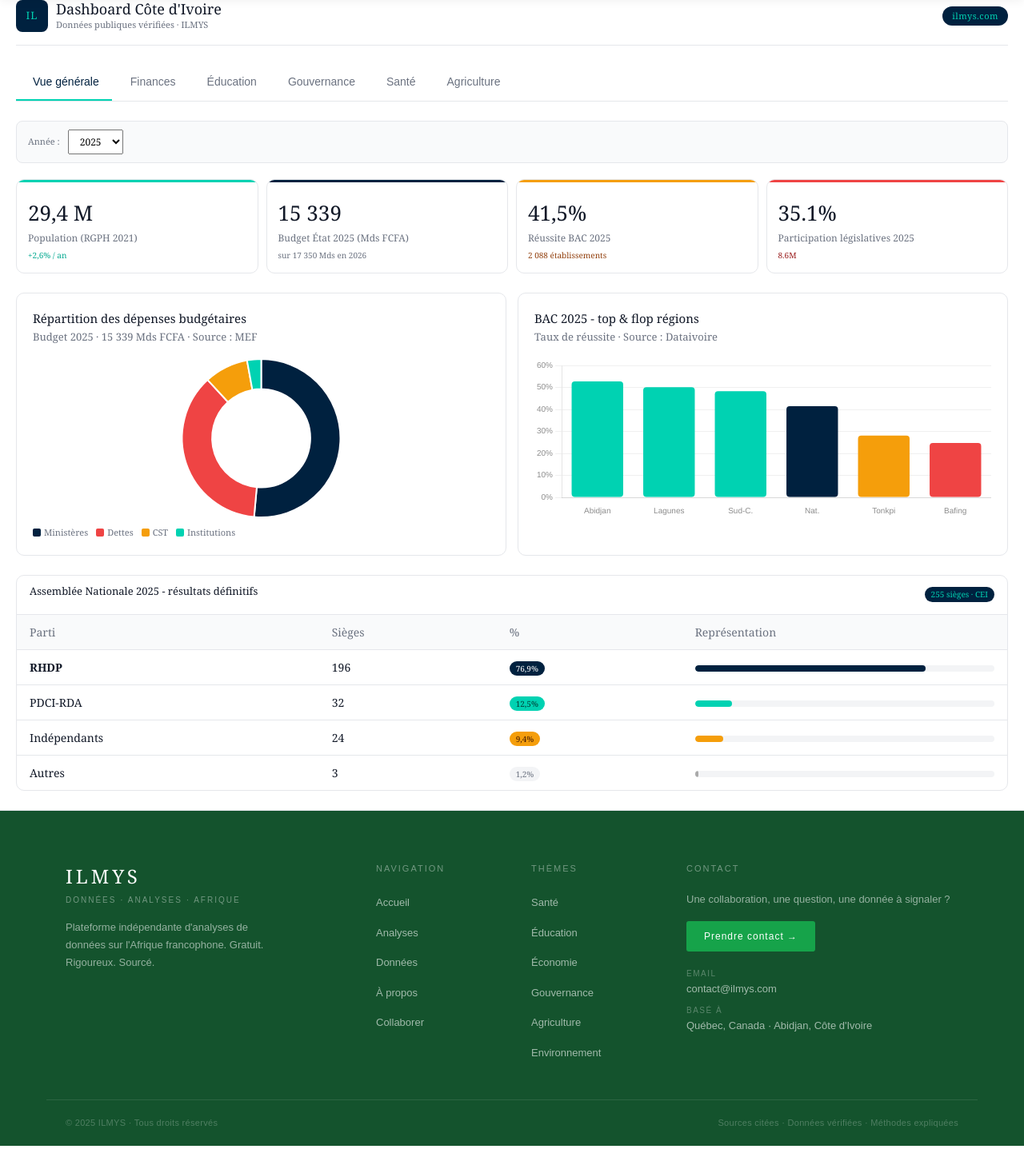
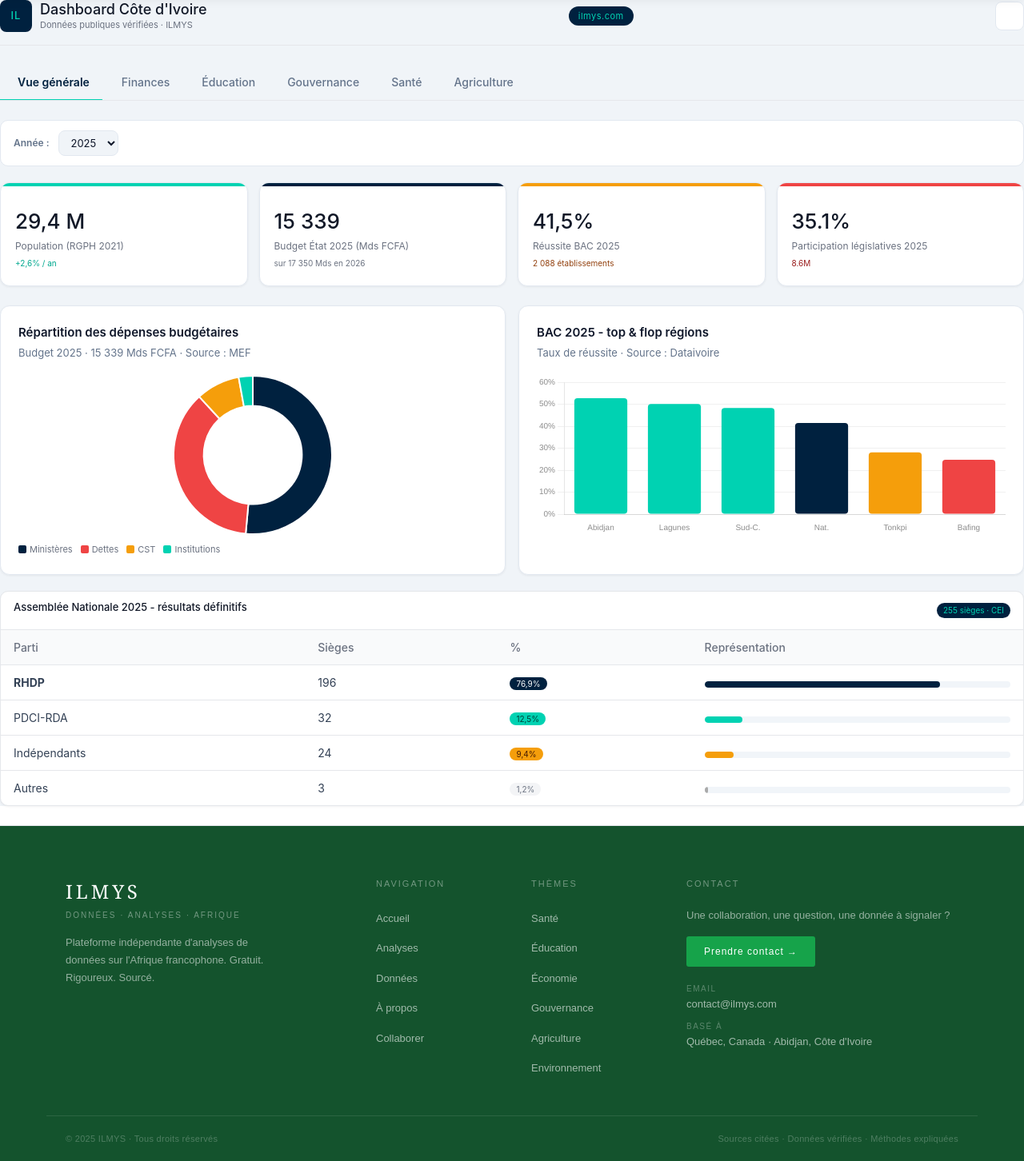
Before and after one commit to lynol/ilmys, a Flask app: page /dashboard in a window 1280 px wide. Shown: the part 68-1520 px from the top of the page at 80% size. Run offline with Flask 3, Linux system fonts and the light colour scheme; data that the repository does not hold is empty; some libraries are stand-ins or nearby versions.

Commit message:
Dashboard Finance MAJ

```diff
--- a/templates/dashboard.html
+++ b/templates/dashboard.html
@@ -3,7 +3,7 @@
 {% block title %}Dashboard - ILMYS{% endblock %}
 
 {% block content %}
-<div style="max-width:100%;margin:0;padding:0 20px">
+<div class="dash-wrapper" id="dashWrapper">
     <!-- HEADER -->
     <div style="display:flex;align-items:center;justify-content:space-between;
                 padding-bottom:1rem;border-bottom:0.5px solid var(--border);
@@ -28,6 +28,11 @@
                      background:#00213f;color:#00d2b2;letter-spacing:0.5px">
             ilmys.com
         </span>
+
+        <button class="theme-toggle" onclick="toggleTheme()"
+                id="themeBtn" title="Mode sombre/clair">
+            <i class="ti ti-moon"></i>
+        </button>
     </div>
 
     <!-- ONGLETS -->
@@ -701,123 +706,297 @@
 
 <!-- CSS Dashboard -->
 <style>
+/* ─── VARIABLES ─── */
+:root {
+    --d-bleu    : #00213f;
+    --d-vert    : #00d2b2;
+    --d-rouge   : #ef4444;
+    --d-orange  : #f59e0b;
+    --d-gris    : #6B7280;
+    --d-bg      : #f0f4f8;
+    --d-card    : #ffffff;
+    --d-border  : #e2e8f0;
+    --d-noir    : #0f172a;
+    --d-texte   : #334155;
+    --d-muted   : #64748b;
+}
+
+[data-theme="dark"] {
+    --d-bg      : #0f172a;
+    --d-card    : #1e293b;
+    --d-border  : #334155;
+    --d-noir    : #f1f5f9;
+    --d-texte   : #cbd5e1;
+    --d-muted   : #94a3b8;
+}
+
+/* ─── BASE ─── */
+.dash-wrapper {
+    font-family: -apple-system, BlinkMacSystemFont, 'Segoe UI', sans-serif;
+    background: var(--d-bg);
+    min-height: 100vh;
+    color: var(--d-texte);
+    transition: background 0.2s, color 0.2s;
+    padding: 0;
+}
+
+/* ─── TABS ─── */
 .dash-tab {
-    padding: 9px 14px;
-    font-size: 12px;
-    color: var(--muted);
+    padding: 12px 16px;
+    font-size: 13px;
+    font-weight: 500;
+    color: var(--d-muted);
     cursor: pointer;
     border: none;
     background: none;
     border-bottom: 2.5px solid transparent;
-    margin-bottom: -0.5px;
+    margin-bottom: -1px;
     white-space: nowrap;
     display: inline-flex;
     align-items: center;
-    gap: 5px;
+    gap: 6px;
     transition: color 0.15s;
-    font-family: sans-serif;
-}
-.dash-tab:hover { color: var(--noir); }
-.dash-tab.active { color: #00213f; border-bottom-color: #00d2b2; font-weight: 500; }
+    font-family: inherit;
+}
+
+.dash-tab:hover { color: var(--d-noir); }
+
+.dash-tab.active {
+    color: var(--d-bleu);
+    border-bottom-color: var(--d-vert);
+    font-weight: 600;
+}
 
 .dash-section { display: none; }
 .dash-section.active { display: block; }
 
+/* ─── KPI GRID ─── */
 .dash-kpi-grid {
     display: grid;
-    grid-template-columns: repeat(auto-fit, minmax(130px, 1fr));
-    gap: 10px;
-    margin-bottom: 1.5rem;
+    grid-template-columns: repeat(auto-fit, minmax(160px, 1fr));
+    gap: 14px;
+    margin-bottom: 24px;
 }
 
 .dash-kpi {
-    border-radius: 10px;
-    padding: 14px;
+    background: var(--d-card);
+    border-radius: 12px;
+    padding: 20px 18px;
     position: relative;
     overflow: hidden;
-    border: 0.5px solid var(--border);
-    background: #fff;
+    border: 1px solid var(--d-border);
+    box-shadow: 0 1px 3px rgba(0,0,0,0.06);
+    transition: box-shadow 0.2s;
+}
+
+.dash-kpi:hover {
+    box-shadow: 0 4px 12px rgba(0,0,0,0.08);
 }
 
 .dash-kpi-stripe {
     position: absolute;
     top: 0; left: 0; right: 0;
-    height: 3px;
-    border-radius: 10px 10px 0 0;
-}
-
+    height: 4px;
+    border-radius: 12px 12px 0 0;
+}
+
+.kpi-icon {
+    font-size: 22px;
+    margin-bottom: 10px;
+    display: block;
+    opacity: 0.85;
+}
+
+.kpi-val {
+    font-size: 28px;
+    font-weight: 700;
+    color: var(--d-noir);
+    line-height: 1.1;
+    letter-spacing: -0.5px;
+}
+
+.kpi-label {
+    font-size: 13px;
+    font-weight: 500;
+    color: var(--d-muted);
+    margin-top: 5px;
+    line-height: 1.4;
+}
+
+.kpi-sub {
+    font-size: 11px;
+    margin-top: 6px;
+    font-weight: 500;
+}
+
+/* ─── CARDS ─── */
 .dash-grid2 {
     display: grid;
-    grid-template-columns: repeat(auto-fit, minmax(280px, 1fr));
-    gap: 14px;
-    margin-bottom: 1.5rem;
+    grid-template-columns: repeat(auto-fit, minmax(300px, 1fr));
+    gap: 16px;
+    margin-bottom: 20px;
 }
 
 .dash-card {
-    background: #fff;
-    border: 0.5px solid var(--border);
-    border-radius: 10px;
-    padding: 1.25rem;
+    background: var(--d-card);
+    border: 1px solid var(--d-border);
+    border-radius: 12px;
+    padding: 22px;
+    box-shadow: 0 1px 3px rgba(0,0,0,0.06);
 }
 
 .dash-card-title {
-    font-size: 13px;
-    font-weight: 500;
-    color: var(--noir);
-    margin-bottom: 3px;
+    font-size: 15px;
+    font-weight: 600;
+    color: var(--d-noir);
+    margin-bottom: 4px;
 }
 
 .dash-card-sub {
-    font-size: 11px;
-    color: var(--muted);
-    margin-bottom: 1rem;
-}
-
+    font-size: 12px;
+    color: var(--d-muted);
+    margin-bottom: 18px;
+}
+
+/* ─── FILTER ─── */
 .dash-filter {
     display: flex;
-    gap: 10px;
-    margin-bottom: 1.25rem;
+    gap: 12px;
+    align-items: center;
     flex-wrap: wrap;
+    margin-bottom: 20px;
+    padding: 12px 16px;
+    background: var(--d-card);
+    border-radius: 10px;
+    border: 1px solid var(--d-border);
+}
+
+.dash-filter label {
+    font-size: 12px;
+    font-weight: 600;
+    color: var(--d-muted);
+}
+
+.dash-filter select {
+    font-size: 13px;
+    padding: 6px 10px;
+    border: 1px solid var(--d-border);
+    border-radius: 8px;
+    background: var(--d-bg);
+    color: var(--d-noir);
+    font-family: inherit;
+    cursor: pointer;
+}
+
+/* ─── SOON ─── */
+.dash-soon {
+    font-size: 13px;
+    color: var(--d-muted);
+    padding: 48px;
+    text-align: center;
+    background: var(--d-card);
+    border-radius: 12px;
+    border: 1px dashed var(--d-border);
+    line-height: 1.8;
+}
+
+/* ─── NOTE ─── */
+.dash-note {
+    font-size: 12px;
+    color: var(--d-muted);
+    padding: 12px 16px;
+    background: var(--d-card);
+    border-radius: 8px;
+    border-left: 3px solid var(--d-vert);
+    margin-top: 16px;
+    line-height: 1.6;
+}
+
+/* ─── TABLE ─── */
+.tbl-card {
+    background: var(--d-card);
+    border: 1px solid var(--d-border);
+    border-radius: 12px;
+    overflow: hidden;
+    margin-bottom: 20px;
+    box-shadow: 0 1px 3px rgba(0,0,0,0.06);
+}
+
+/* ─── PBAR ─── */
+.dash-pbar {
+    background: #f1f5f9;
+    border-radius: 6px;
+    height: 8px;
+    width: 100%;
+    overflow: hidden;
+    margin-top: 4px;
+}
+
+.dash-pfill {
+    height: 100%;
+    border-radius: 6px;
+}
+
+/* ─── DARK MODE TOGGLE ─── */
+.theme-toggle {
+    width: 36px;
+    height: 36px;
+    border-radius: 8px;
+    border: 1px solid var(--d-border);
+    background: var(--d-card);
+    color: var(--d-muted);
+    cursor: pointer;
+    display: flex;
     align-items: center;
-    padding: 10px 14px;
-    background: #F9FAFB;
-    border-radius: 8px;
-    border: 0.5px solid var(--border);
-}
-
-.dash-filter label { font-size: 11px; color: var(--muted); }
-.dash-filter select { font-size: 12px; padding: 5px 10px; }
-
-.dash-soon {
-    font-size: 12px;
-    color: var(--muted);
-    padding: 40px;
-    text-align: center;
-    background: #F9FAFB;
-    border-radius: 8px;
-    border: 0.5px dashed var(--border);
-    line-height: 1.8;
-}
-
-.dash-note {
-    font-size: 11px;
-    color: var(--muted);
-    padding: 10px 14px;
-    background: #F9FAFB;
-    border-radius: 8px;
-    border-left: 3px solid #00d2b2;
-    margin-top: 1rem;
-    line-height: 1.6;
-}
-
-.dash-pbar { background: #F3F4F6; border-radius: 4px; height: 8px; width: 100%; overflow: hidden; margin-top: 4px; }
-.dash-pfill { height: 100%; border-radius: 4px; }
+    justify-content: center;
+    font-size: 16px;
+    transition: all 0.15s;
+}
+
+.theme-toggle:hover {
+    color: var(--d-noir);
+    border-color: var(--d-vert);
+}
+
+@media (max-width: 640px) {
+    .dash-kpi-grid {
+        grid-template-columns: repeat(2, 1fr);
+    }
+    .dash-grid2 {
+        grid-template-columns: 1fr;
+    }
+}
 </style>
 
 <!-- JS Dashboard -->
 <script src="https://cdn.jsdelivr.net/npm/chart.js@4.4.1/dist/chart.umd.min.js"></script>
 
 <script>
+
+function toggleTheme() {
+    const w   = document.getElementById('dashWrapper');
+    const btn = document.getElementById('themeBtn');
+    const isDark = w.getAttribute('data-theme') === 'dark';
+    w.setAttribute('data-theme', isDark ? '' : 'dark');
+    btn.innerHTML = isDark
+        ? '<i class="ti ti-moon"></i>'
+        : '<i class="ti ti-sun"></i>';
+    localStorage.setItem('dashTheme', isDark ? 'light' : 'dark');
+}
+
+// Charger le thème sauvegardé
+(function() {
+    const saved = localStorage.getItem('dashTheme');
+    if (saved === 'dark') {
+        const w = document.getElementById('dashWrapper');
+        if (w) {
+            w.setAttribute('data-theme', 'dark');
+            const btn = document.getElementById('themeBtn');
+            if (btn) btn.innerHTML = '<i class="ti ti-sun"></i>';
+        }
+    }
+})();
+
 function showTab(id, btn) {
     document.querySelectorAll('.dash-section').forEach(s => s.classList.remove('active'));
     document.querySelectorAll('.dash-tab').forEach(t => t.classList.remove('active'));
```
